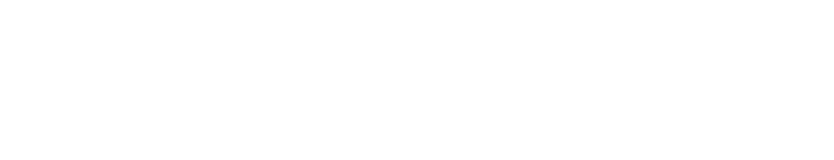
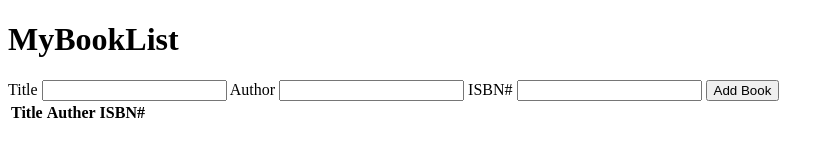
Before and after one commit to acciojob/book-list-TusharMinche, a website: page main.html in a window 1280 px wide. Shown: the whole page, without its empty margins (0-834 px from the left). Drawn offline with Linux system fonts and the light colour scheme.

Commit message:
created a submission

```diff
--- a/main.html
+++ b/main.html
@@ -8,6 +8,39 @@
 
 <body>
 	<!-- the entire body must be written by student -->
+	<h1>MyBookList</h1>
+  <div class="form-group">
+    <form onsubmit="fun1(event)">
+    <label>Title</label>
+    <input type="text" id="title" required>
+    <label>Author</label>
+    <input type="text" id="author" required>
+    <label>ISBN#</label>
+    <input type="text" id="isbn" required>
+    <input type="submit" value="Add Book" id="submit">
+  </form>
+  </div>
+
+
+  <table class="table table-striped">
+    <thead>
+        <tr>
+            <th>
+                Title
+            </th>
+            <th>
+                Auther
+            </th>
+            <th>
+                ISBN#
+            </th>
+            <th>
+            </th>
+        </tr>
+    </thead>
+    <tbody id="book-list">
+    </tbody>
+  </table>
     <script type="text/javascript" src="./script.js">
 </script>
 
--- a/script.js
+++ b/script.js
@@ -1 +1,35 @@
 //your JS code here. If required.
+function fun1(event){
+        event.preventDefault();
+
+        let title = document.querySelector("#title").value;
+        let author = document.querySelector("#author").value;
+        let isbn = document.querySelector("#isbn").value;
+
+        let tr = document.createElement("tr");
+
+        let td_title = document.createElement("td");
+        td_title.innerHTML = title;
+        let td_author = document.createElement("td");
+        td_author.innerHTML = author;
+        let td_isbn = document.createElement("td");
+        td_isbn.innerHTML = isbn;
+
+        let td_delete = document.createElement("td");
+        let deleteBtn = document.createElement("button");
+        deleteBtn.textContent = "X";
+        deleteBtn.className = "delete";
+        deleteBtn.onclick = function() {
+            tr.remove();
+        };
+        td_delete.appendChild(deleteBtn);
+
+        tr.appendChild(td_title);
+        tr.appendChild(td_author);
+        tr.appendChild(td_isbn);
+        tr.appendChild(td_delete);
+
+        document.getElementById("book-list").appendChild(tr);
+
+        document.querySelector("form").reset();
+    }
```
